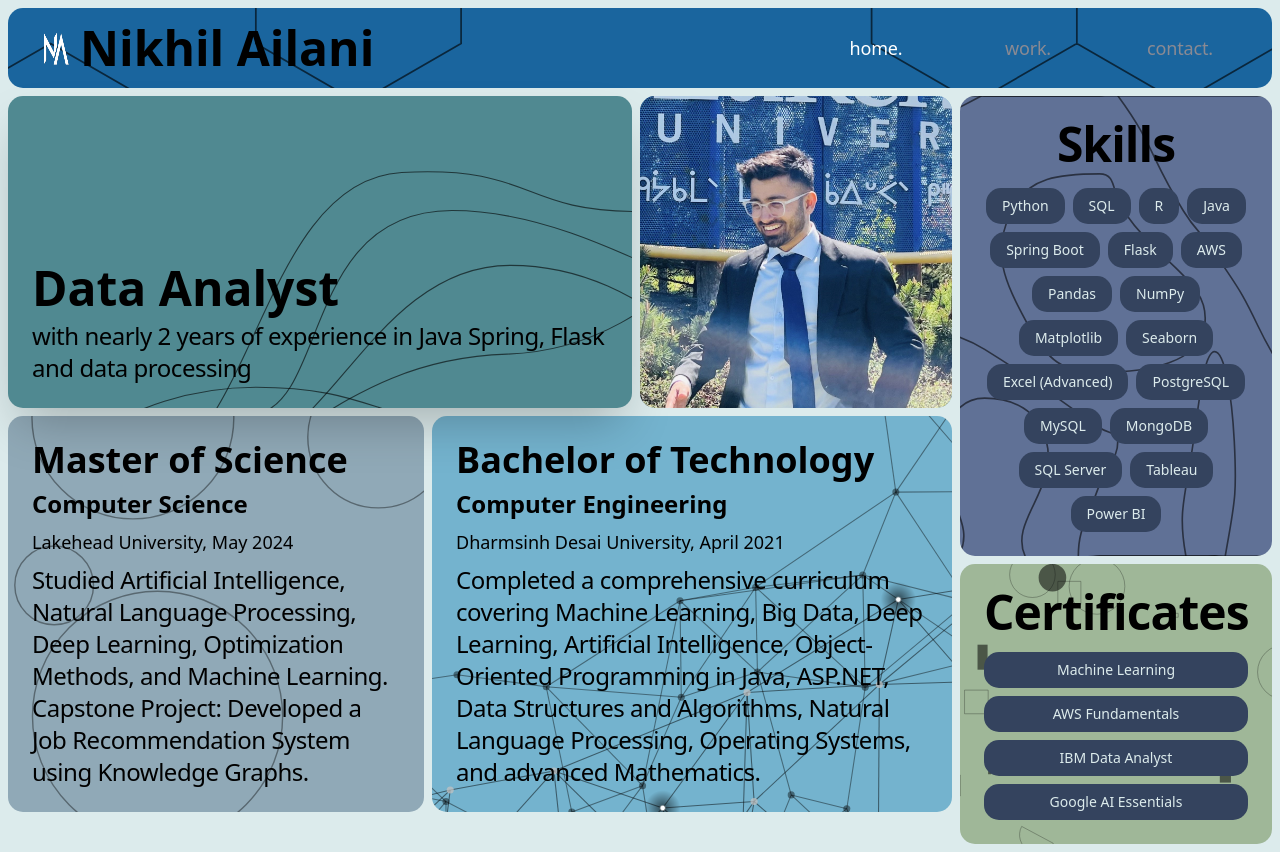
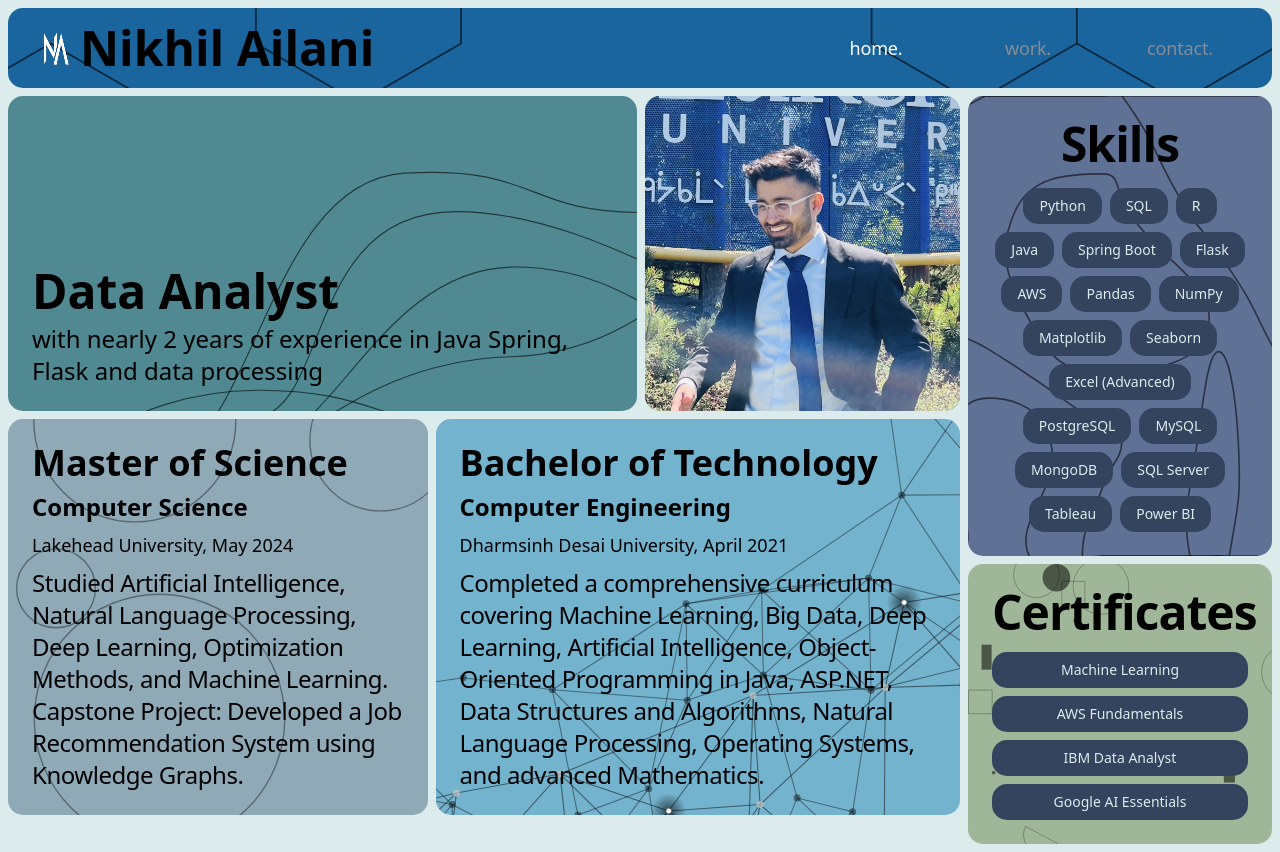
Before and after one commit to nikhilailani/nikhilailanidotcom, a React (Vite) app: page / in a window 1280 px wide. Built offline with nearby package versions, Linux system fonts and the light colour scheme.

Commit message:
Small screen intendation fix

```diff
--- a/src/App.css
+++ b/src/App.css
@@ -1,4 +1,3 @@
 body {
-  margin: 3px;
   overflow-x: hidden;
 }
--- a/src/components/Container.jsx
+++ b/src/components/Container.jsx
@@ -1,7 +1,7 @@
 import React from "react";
 
 function Container({ children, ...props }) {
-  return <div className="max-w-full mt-2 max-xl:mx-3" {...props}>{children}</div>;
+  return <div className="max-w-full mt-2" {...props}>{children}</div>;
 }
 
 export default Container;
--- a/src/components/Home.jsx
+++ b/src/components/Home.jsx
@@ -11,12 +11,12 @@ export default function Home() {
     <Container id="home">
       <div className="flex flex-wrap">
 
-        <div className="w-full lg:w-9/12 px-2" id="left">
+        <div className="w-full lg:w-9/12 px-2 lg:pr-0" id="left">
           <Profile />
           <Education />
         </div>
 
-        <div className="w-full lg:w-3/12 mt-2 lg:mt-0 pr-2" id="right">
+        <div className="w-full lg:w-3/12 lg:mt-0 px-2" id="right">
           <Skills />
           <Certificates />
         </div>
--- a/src/components/Profile.jsx
+++ b/src/components/Profile.jsx
@@ -3,13 +3,13 @@ import profileImage from "../assets/profile.jpg";
 import svgBackground from '../assets/design2.svg';
 
 
-export default function Skills() {
+export default function Profile() {
     return (
         <div className="grid gap-2 grid-cols-1 lg:grid-cols-[1fr_0.5fr] items-start mb-2">
 
-            <div className="flex flex-col bg-bento2 p-6 h-full rounded-[15px] shadow-2xl z-10 relative" style={{ backgroundImage: `url(${svgBackground})`, backgroundRepeat: 'no-repeat', backgroundSize: 'cover', backgroundPosition: 'center' }}>
+            <div className="flex flex-col bg-bento2 p-6 h-full rounded-[15px]" style={{ backgroundImage: `url(${svgBackground})`, backgroundRepeat: 'no-repeat', backgroundSize: 'cover', backgroundPosition: 'center' }}>
                 <h1 className="text-5xl font-bold justify-between mt-auto mb-2"> Data Analyst </h1>
-                <span className="text-2xl tracking-[-0.02em] ">
+                <span className="text-2xl">
                     with nearly 2 years of experience in Java Spring, Flask and data processing
                 </span>
             </div>
```
